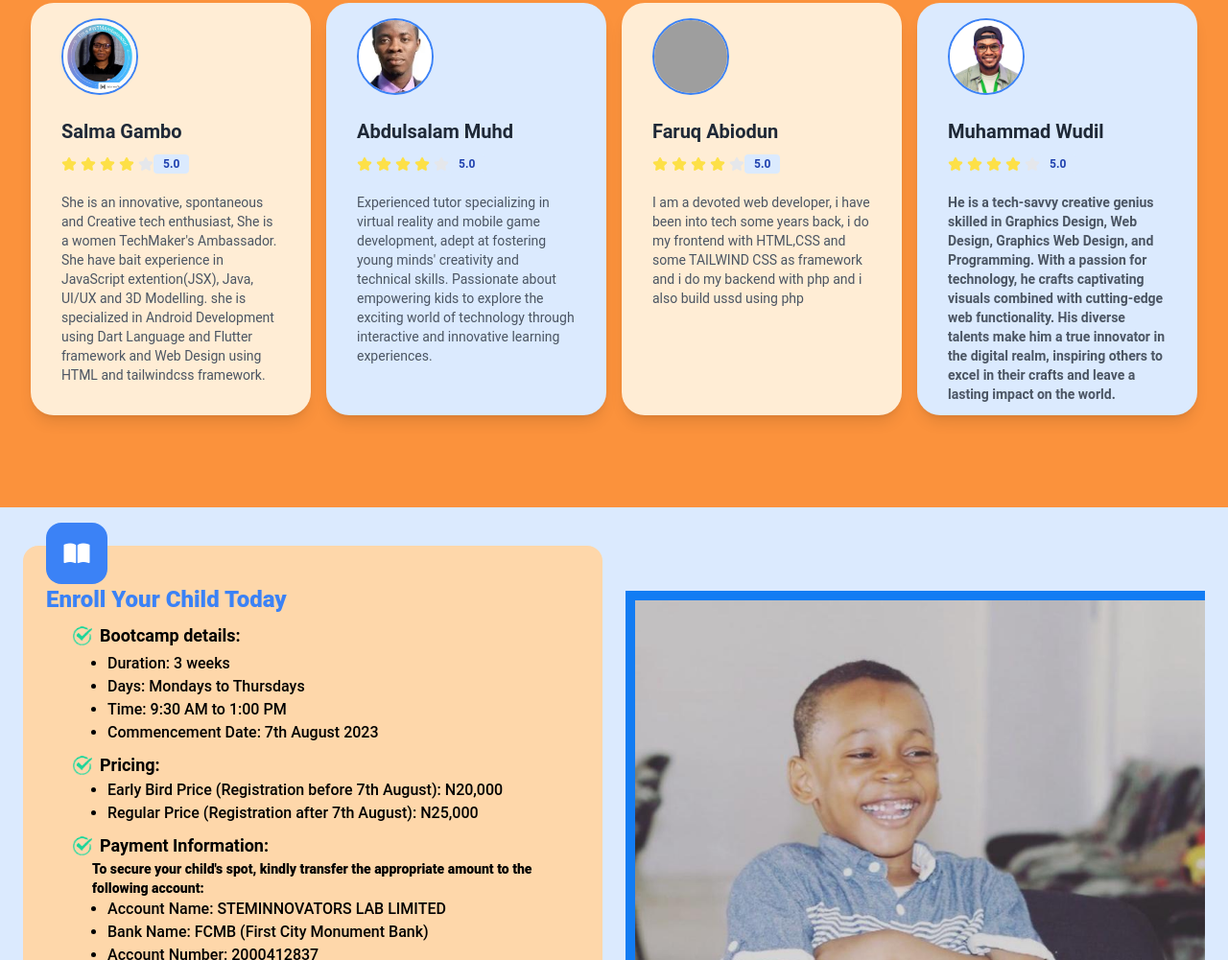
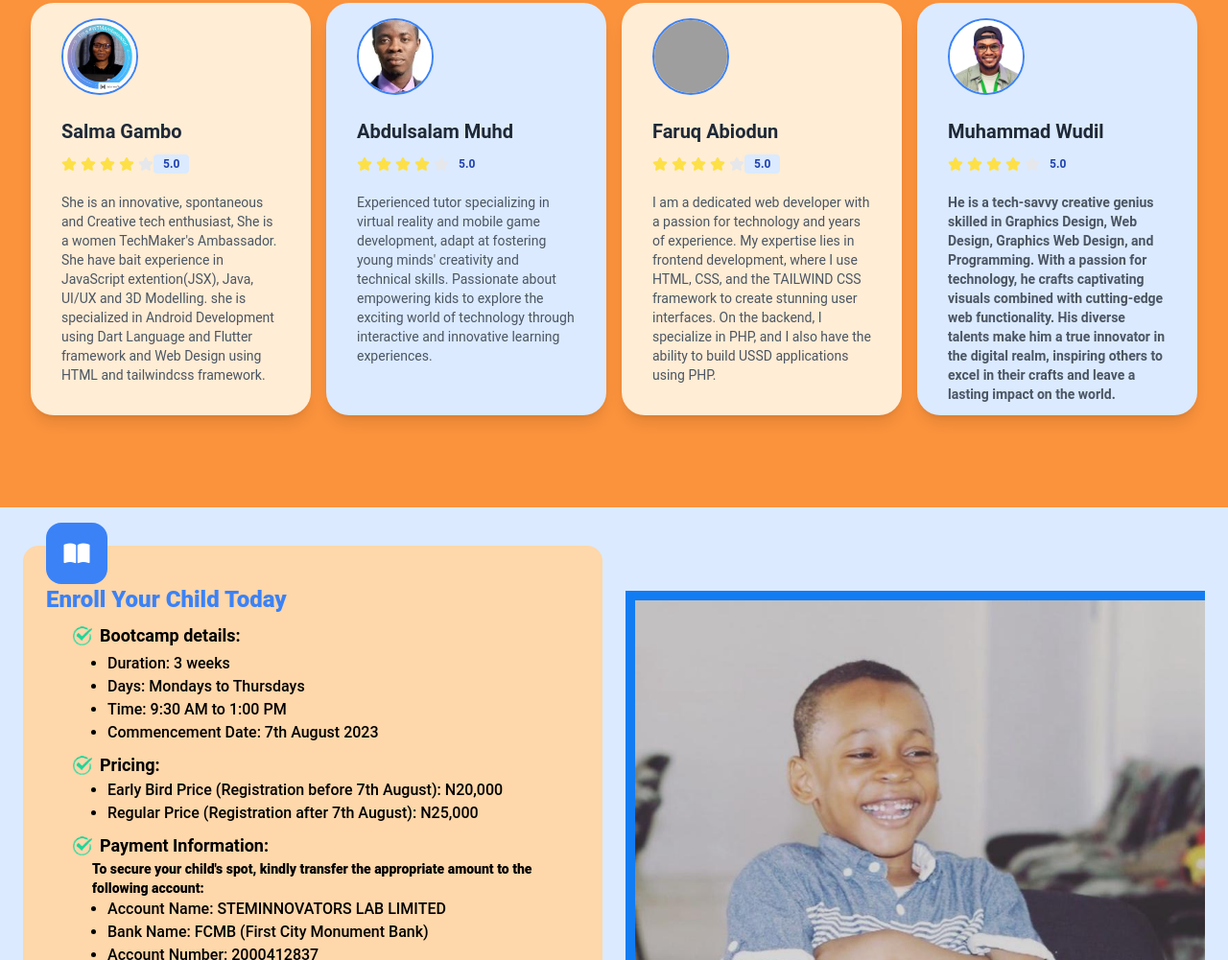
Before and after one commit to STEMLABNG/bootcamp, a website: page index.html in a window 1280 px wide. Shown: the part 3314-4315 px from the top of the page at 96% size. Drawn offline with nearby package versions, Linux system fonts and the light colour scheme; grey boxes are pictures that could not be loaded.

Commit message:
salma's commit

```diff
--- a/index.html
+++ b/index.html
@@ -485,7 +485,7 @@
                                 </svg>
                                 <span class="bg-blue-100 text-blue-800 text-xs font-semibold mr-2 px-2.5 py-0.5 rounded  ">5.0</span>
                             </div>
-                            <p class="my-3 text-sm text-gray-600 font-semiboldark:text-gray-200">Experienced  tutor specializing in virtual reality and mobile game development, adept at fostering young minds' creativity and technical skills. Passionate about empowering kids to explore the exciting world of technology through interactive and innovative learning experiences.</p>
+                            <p class="my-3 text-sm text-gray-600 font-semiboldark:text-gray-200">Experienced  tutor specializing in virtual reality and mobile game development, adapt at fostering young minds' creativity and technical skills. Passionate about empowering kids to explore the exciting world of technology through interactive and innovative learning experiences.</p>
                         </div>
                         <div class="w-full max-w-md px-8 pt-4 mt-16 bg-orange-100 rounded-3xl shadow-lg ">
                             <div class="flex justify-start pb-6">
@@ -511,7 +511,7 @@
                                 </svg>
                                 <span class="bg-blue-100 text-blue-800 text-xs font-semibold mr-2 px-2.5 py-0.5 rounded  ">5.0</span>
                             </div>
-                            <p class="my-3 text-sm text-gray-600 font-semiboldark:text-gray-200">I am a devoted web developer, i have been into tech some years back, i do my frontend with HTML,CSS and some TAILWIND CSS as framework and i do my backend with php and i also build ussd using php</p>
+                            <p class="my-3 text-sm text-gray-600 font-semiboldark:text-gray-200">I am a dedicated web developer with a passion for technology and years of experience. My expertise lies in frontend development, where I use HTML, CSS, and the TAILWIND CSS framework to create stunning user interfaces. On the backend, I specialize in PHP, and I also have the ability to build USSD applications using PHP. </p>
                         </div>
                         <div class="w-full max-w-md px-8 pt-4 mt-16 bg-blue-100 rounded-3xl shadow-lg ">
                             <div class="flex justify-start pb-6">
```
